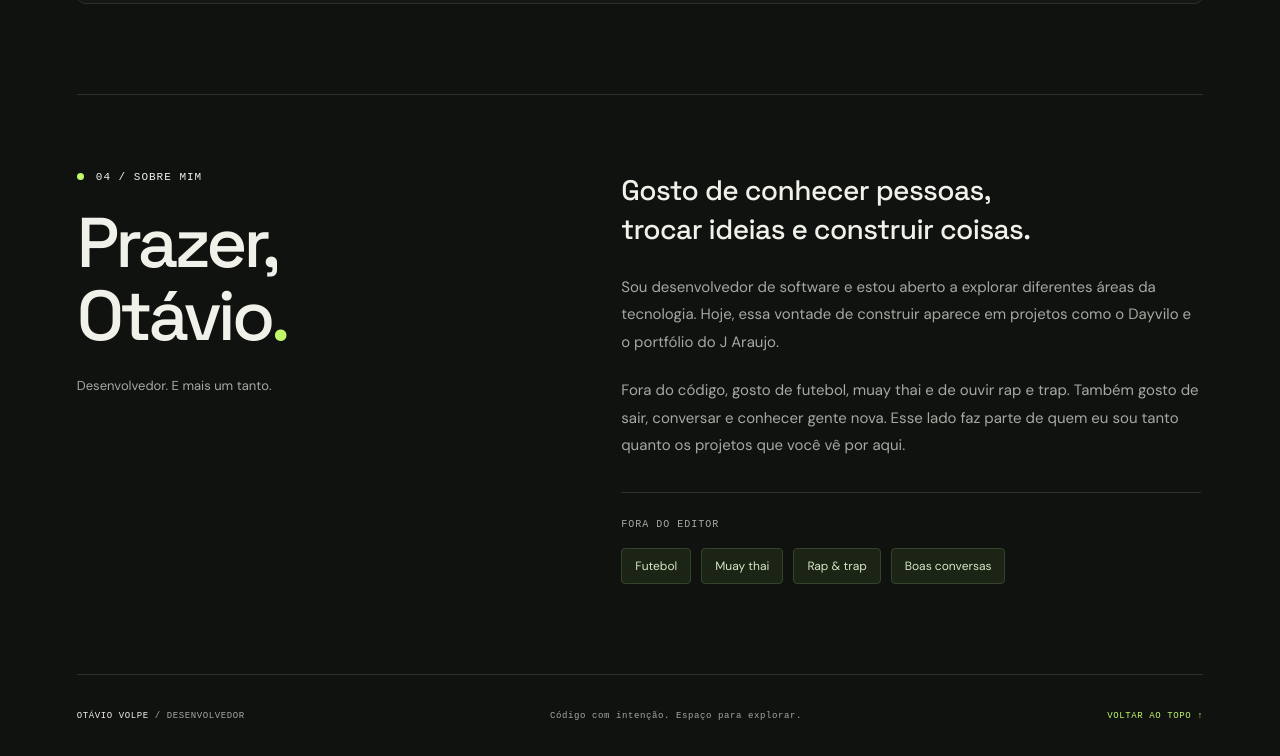
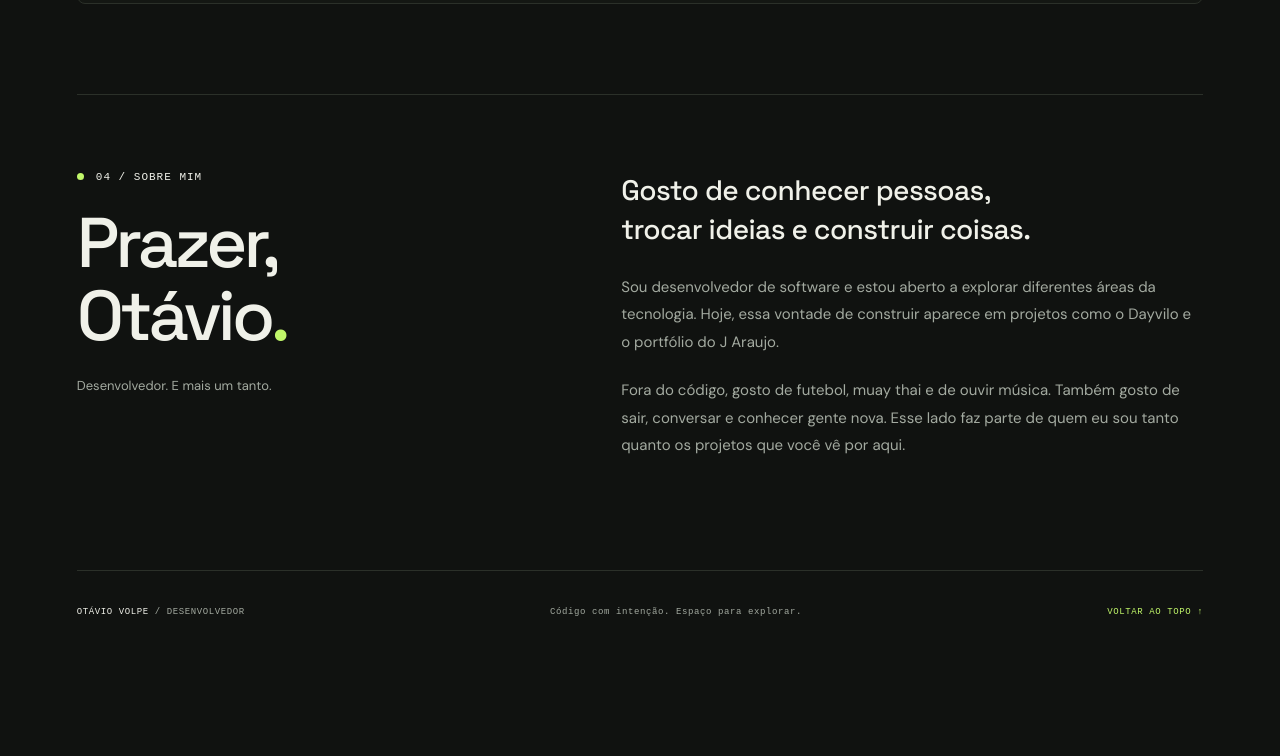
Before and after one commit to OtavioVolpe/portifolio, a website: page index.html in a window 1280 px wide. Shown: the part 2240-2996 px from the top of the page. After the commit the page ends 2892 px from the top, so only its background shows below. Drawn offline with Linux system fonts and the light colour scheme.

Commit message:
fix: simplifica seção sobre mim e ajusta interesses

```diff
--- a/index.html
+++ b/index.html
@@ -91,16 +91,7 @@
           <div class="about-body">
             <p class="about-lead">Gosto de conhecer pessoas,<br />trocar ideias e construir coisas.</p>
             <p>Sou desenvolvedor de software e estou aberto a explorar diferentes áreas da tecnologia. Hoje, essa vontade de construir aparece em projetos como o Dayvilo e o portfólio do J Araujo.</p>
-            <p>Fora do código, gosto de futebol, muay thai e de ouvir rap e trap. Também gosto de sair, conversar e conhecer gente nova. Esse lado faz parte de quem eu sou tanto quanto os projetos que você vê por aqui.</p>
-            <div class="about-interests">
-              <h3>FORA DO EDITOR</h3>
-              <ul aria-label="Meus interesses">
-                <li>Futebol</li>
-                <li>Muay thai</li>
-                <li>Rap & trap</li>
-                <li>Boas conversas</li>
-              </ul>
-            </div>
+            <p>Fora do código, gosto de futebol, muay thai e de ouvir música. Também gosto de sair, conversar e conhecer gente nova. Esse lado faz parte de quem eu sou tanto quanto os projetos que você vê por aqui.</p>
           </div>
         </section>
       </main>
--- a/styles.css
+++ b/styles.css
@@ -90,10 +90,6 @@ footer { border-top: 1px solid var(--line); min-height: 82px; display: flex; ali
 .about-body { max-width: 580px; }
 .about-body > p { color: var(--muted); font-size: 15px; line-height: 1.85; margin: 0 0 20px; }
 .about-body > .about-lead { font: 500 clamp(22px, 2.2vw, 30px)/1.4 'Space Grotesk', sans-serif; letter-spacing: -.6px; color: var(--text); margin-bottom: 24px; }
-.about-interests { margin-top: 32px; padding-top: 26px; border-top: 1px solid var(--line); }
-.about-interests h3 { font: 10px monospace; letter-spacing: 1px; color: var(--muted); margin: 0 0 18px; }
-.about-interests ul { display: flex; flex-wrap: wrap; gap: 10px; list-style: none; padding: 0; margin: 0; }
-.about-interests li { padding: 9px 13px; font-size: 12px; background: #1b2415; border: 1px solid #35432b; border-radius: 4px; color: #d6e5c4; }
 @media (max-width: 700px) { .about { grid-template-columns: 1fr; gap: 32px; padding: 48px 0 60px; } .about-body { max-width: none; } }
 @media (max-width: 480px) { .header { flex-wrap: wrap; padding: 14px 0; row-gap: 4px; } .main-nav { order: 3; flex-basis: 100%; justify-content: center; gap: 24px; } }
 @media (min-width: 1600px) { .hero { min-height: 710px; } }
```
Also changed, not shown: README.md.
